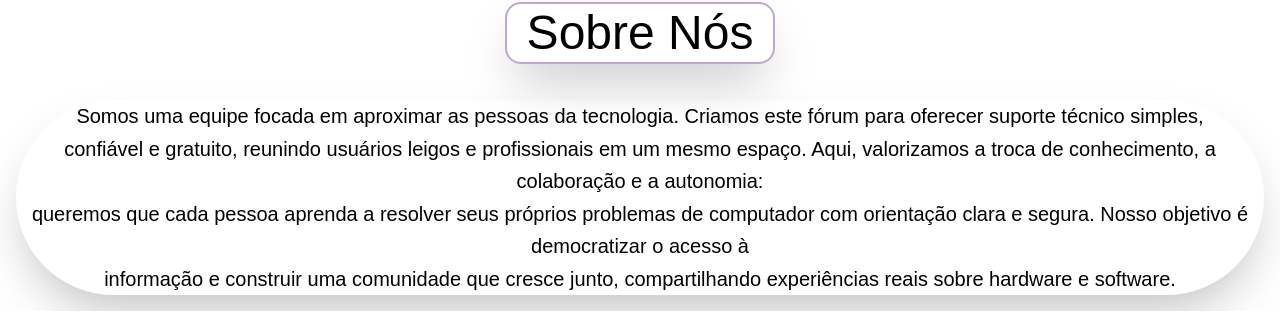
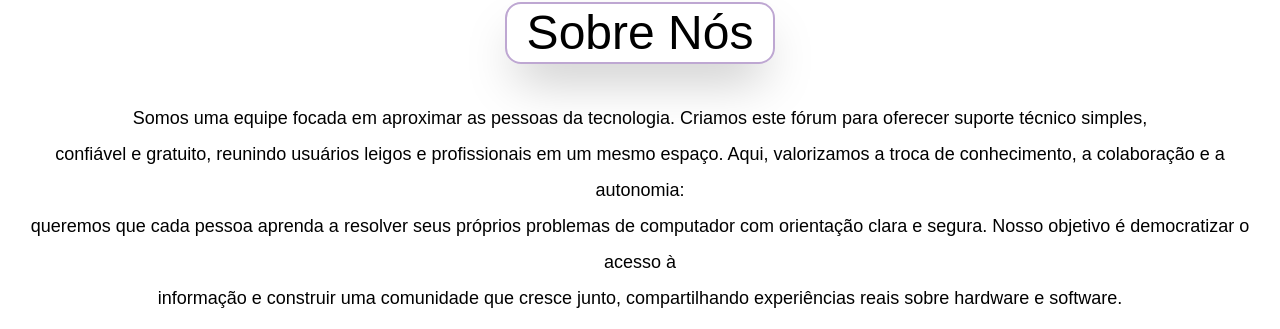
Before and after one commit to Azevedothuu/fixandopc-tcc, a React (Vite) app: page / in a window 1280 px wide. Shown: the part 1146-1475 px from the top of the page. Built offline with nearby package versions, Linux system fonts and the light colour scheme.

Commit message:
fix typography ~ nav bar

```diff
--- a/src/components/navbar/Navbar.tsx
+++ b/src/components/navbar/Navbar.tsx
@@ -40,7 +40,7 @@ export function Navbar(): JSX.Element {
                 </li>
                 <li className="flex items-center">
                   <a
-                    href="#"
+                    href="#AboutUS"
                     className="block py-2 px-3 text-heading rounded hover:bg-neutral-tertiary md:hover:bg-transparent md:border-0 md:hover:text-fg-brand md:p-0 md:dark:hover:bg-transparent"
                   >
                     <Typography
--- a/src/pages/home/sections/AboutUs.tsx
+++ b/src/pages/home/sections/AboutUs.tsx
@@ -23,7 +23,7 @@ export function AboutUs () : JSX.Element {
 
             <div className="p-4">
                 <Typography
-                className="text-center leading-relaxed shadow-2xl rounded-full text-xl"
+                className="text-center leading-loose text-lg"
                 >
                 Somos uma equipe focada em aproximar as pessoas da tecnologia. Criamos este fórum para oferecer suporte técnico simples,<br/>
                 confiável e gratuito, reunindo usuários leigos e profissionais em um mesmo espaço. Aqui, valorizamos a troca de conhecimento, a colaboração e a autonomia:<br/>
```
